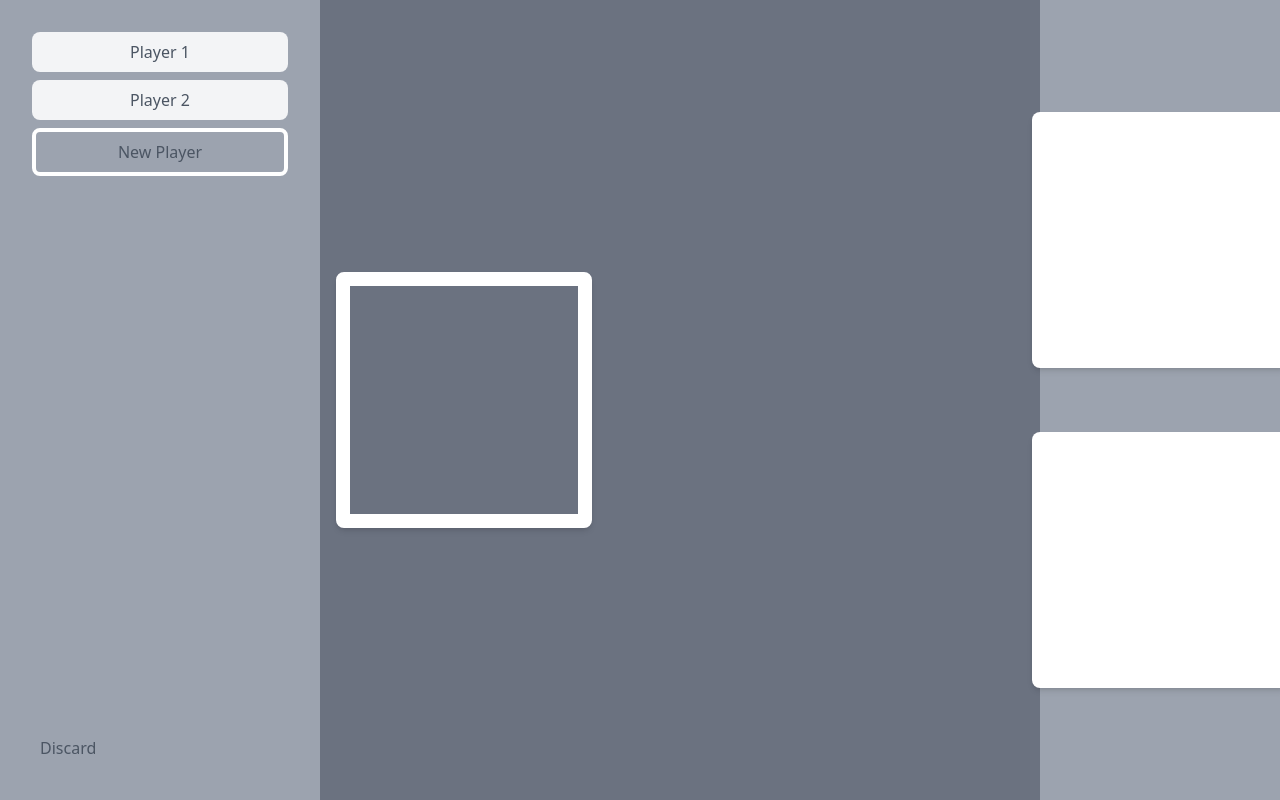
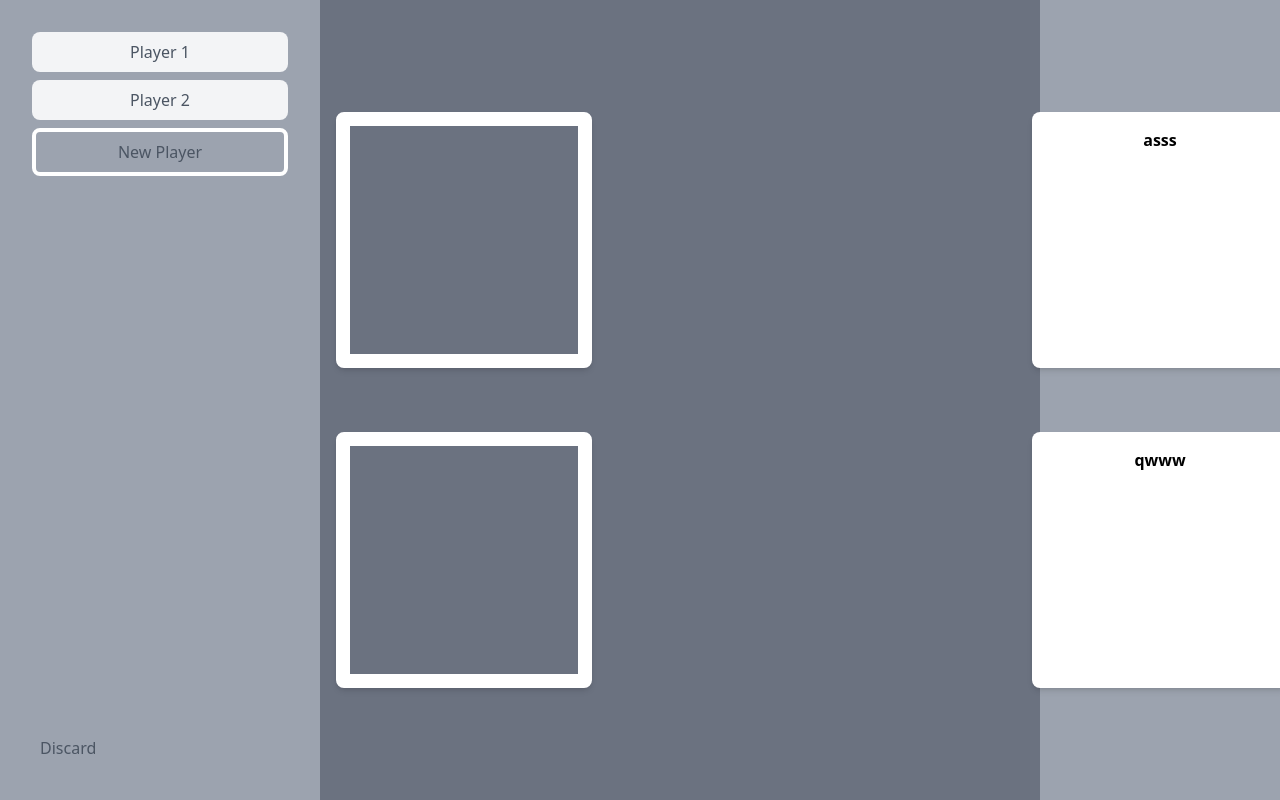
Before and after one commit to Marcox2111/Bang, a React (Create React App) app: page / in a window 1280 px wide. Shown: the top 800 px of the page. Built offline with nearby package versions, Linux system fonts and the light colour scheme.

Commit message:
Drag and Drop

```diff
--- a/public/index.html
+++ b/public/index.html
@@ -28,7 +28,7 @@
         work correctly both with client-side routing and a non-root public URL.
         Learn how to configure a non-root public URL by running `npm run build`.
         -->
-        <title>React App</title>
+        <cardName>React App</title>
 </head>
 <body>
 <noscript>You need to enable JavaScript to run this app.</noscript>
--- a/src/components/card.tsx
+++ b/src/components/card.tsx
@@ -1,32 +1,62 @@
-import React, { useState, useRef } from 'react';
+import React, {useState, useRef} from 'react';
+import { useDraggable } from '@dnd-kit/core';
+import { useSortable } from "@dnd-kit/sortable";
+import {CSS} from "@dnd-kit/utilities";
 
-export function Card({itemId, title}: { itemId: string; title: string;}) {
+type ListProps = {
+    cardID: string
+    cardName: string
+};
+export function Card({cardID, cardName}: ListProps) {
 
-    const [longHover, setLongHover] = useState(false);
-    const hoverTimeout = useRef(null);
+    const {
+        setNodeRef,
+        attributes,
+        listeners,
+        transform,
+        transition,
+        isDragging,
+    } = useSortable({
+        id: cardID,
+        data: {
+            type: "Card",
+        },
+    });
 
-    const handleMouseEnter = () => {
-        hoverTimeout.current = setTimeout(() => {
-            setLongHover(true);
-        }, 1000); // 1000ms = 1 second
+    const style = {
+        transition,
+        transform: CSS.Transform.toString(transform),
     };
 
-    const handleMouseLeave = () => {
-        clearTimeout(hoverTimeout.current);
-        setLongHover(false);
-    };
+    // const [longHover, setLongHover] = useState(false);
+    // const hoverTimeout = useRef(null);
+    //
+    // // const handleMouseEnter = () => {
+    // //     hoverTimeout.current = setTimeout(() => {
+    // //         setLongHover(true);
+    // //     }, 2500); // 1000ms = 1 second
+    // // };
+    // //
+    // // const handleMouseLeave = () => {
+    // //     clearTimeout(hoverTimeout.current);
+    // //     setLongHover(false);
+    // // };
+    // //
+    // // const handleDragStart = (e, cardId) => {
+    // //     e.dataTransfer.setData("text/plain", cardId);
+    // // }
 
     return (
         <button
-            onMouseEnter={handleMouseEnter}
-            onMouseLeave={handleMouseLeave}
-            className={`inline-block px-4 py-8 cursor-pointer select-none ${longHover ? 'long-hover' : ''}`}>
+            ref={setNodeRef} style={style} {...attributes} {...listeners}
+            className="inline-block px-4 py-8 cursor-pointer select-none">
             <div
-                className="w-64 h-64 max-w-xs rounded-lg shadow-md bg-white hover:shadow-lg hover:scale-105 transition duration-300 ease-in-out">
+                 className="w-64 h-64 max-w-xs rounded-lg shadow-md bg-white hover:shadow-lg hover:scale-105 transition duration-300 ease-in-out">
                 <div className="p-4">
-                    <div className="font-bold">{title}</div>
+                    <div className="font-bold">{cardName}</div>
                 </div>
             </div>
         </button>
+
     );
 }
--- a/src/components/hero.tsx
+++ b/src/components/hero.tsx
@@ -7,8 +7,8 @@ export function Hero() {
 
     return (
         <div className="h-screen flex flex-col justify-center items-center bg-gray-400">
-            <Card key={activePlayer.character.id} itemId={activePlayer.character.id} title={activePlayer.character.title} />
-            <Card key={activePlayer.role.id} itemId={activePlayer.role.id} title={activePlayer.role.title} />
+            <Card key={activePlayer.character.id} cardID={activePlayer.character.id} cardName={activePlayer.character.title} />
+            <Card key={activePlayer.role.id} cardID={activePlayer.role.id} cardName={activePlayer.role.title} />
 
         </div>
     );
--- a/src/components/list.tsx
+++ b/src/components/list.tsx
@@ -1,36 +1,56 @@
 import React from "react";
 import {Card} from "./card";
 import {useGame} from "../context/context";
+import {useDroppable} from '@dnd-kit/core';
+import {SortableContext, horizontalListSortingStrategy} from "@dnd-kit/sortable";
+
 
 type ListProps = {
-    type: "Hand" | "Ground";
+    id: string
+    type: string;
     cards: { id: string, title: string }[];
 };
 
-export function List({type, cards}: ListProps) {
+
+export function List({id, type, cards}: ListProps) {
     const {addCardToPlayerHand} = useGame();
+    const {setNodeRef} = useDroppable({
+        id: id,
+        data: {
+            type: "List"
+        }
+    });
 
-    const addCard = () => {
-        const newCard = {id: 'newId', title: 'New Card'}; // Adjust as needed
-        addCardToPlayerHand(newCard);
+    const addCard = (type : string) => {
+        console.log(type)
+        const newId = Math.random().toString(36).substring(2, 10);
+        const newCard = {id: newId, title: newId}; // Adjust as needed
+        addCardToPlayerHand(type,newCard);
     };
 
+
     return (
-        <div className="flex flex-row overflow-visible hide-scroll-bar">
-            <div className="flex flex-row overflow-x-scroll hide-scroll-bar">
+        <SortableContext
+            id={type}
+            items={cards}
+        >
+            <div
+                ref={setNodeRef}
+                className="flex flex-grow overflow-x-scroll overflow-y-visible hide-scroll-bar">
                 {cards.map((card, index) => (
                     <Card
-                        title={card.title}
-                        itemId={card.id}
+                        cardName={card.title}
+                        cardID={card.id}
                         key={card.id}
                     />
                 ))}
-                {type === "Hand" && (
-                    <button onClick={() => addCard()} className="inline-block px-4 py-8 cursor-pointer select-none">
+                {/*{type === "Hand" && (*/}
+                    <button onClick={() => addCard(type)} className="inline-block px-4 py-8 cursor-pointer select-none">
                         <div className="card-button"></div>
                     </button>
-                )}
+                {/*)}*/}
+
             </div>
-        </div>
+        </SortableContext>
     );
 }
--- a/src/components/playerContainer.tsx
+++ b/src/components/playerContainer.tsx
@@ -1,20 +1,82 @@
-import React from 'react';
-import { Hero } from './hero';
-import { List } from './list';
+import React, {useState} from 'react';
+import {Hero} from './hero';
+import {List} from './list';
+import {Card} from "./card";
 import {useGame} from "../context/context";
+import {DndContext, DragOverlay} from '@dnd-kit/core';
+import {arrayMove} from "@dnd-kit/sortable";
 
 export function PlayerContainer() {
-    const {activePlayer}  = useGame()
+    const {activePlayer, removeCardActivePlayer, addCardToPlayerHand,moveCardList} = useGame()
+    const [activeId, setActiveId] = useState(null)
+    const handleDragEnd = (event) => {
+        if (!event.over) return;
+        const activeId = event.active.id;
+        const overId = event.over.id;
+
+        if (activeId === overId) return;
+
+        const isActiveAList = event.active.data.current?.type === "List";
+        console.log(event.active.data.current.type);
+
+        if (!isActiveAList) return;
+
+        // setColumns((columns) => {
+        //     const activeColumnIndex = columns.findIndex((col) => col.id === activeId);
+        //
+        //     const overColumnIndex = columns.findIndex((col) => col.id === overId);
+        //
+        //     return arrayMove(columns, activeColumnIndex, overColumnIndex);
+
+    };
+
+    const handleDragStart = (event) => {
+        setActiveId(event.active.id);
+    };
+    const handleDragOver = (event) => {
+        if (!event.over) return;
+        const activeId = event.active.id;
+        const overId = event.over.id;
+
+
+        if (activeId == overId) return;
+
+        const isActiveCard = event.active.data.current?.type === "Card";
+        const isOverCard = event.over.data.current?.type === "Card";
+
+        if (isActiveCard && isOverCard) {
+            const ActiveList = event.active.data.current.sortable.containerId
+            const OverList = event.over.data.current.sortable.containerId
+
+            const activeIndex = (activePlayer[ActiveList] as Card[]).findIndex(card => card.id === activeId);
+            const overIndex = (activePlayer[OverList] as Card[]).findIndex(card => card.id === overId);
+
+
+            if (ActiveList === OverList) {
+                return arrayMove(activePlayer[ActiveList], activeIndex, overIndex - 1);
+            }
+
+            return moveCardList(ActiveList,OverList,activeIndex,overIndex);
+        }
+    };
 
     return (
-        <div className="grid grid-cols-4 justify-between items-center" >
+        <div className="grid grid-cols-4 justify-between items-center">
             <div className="col-span-3 flex flex-col">
-                <List type="Hand" cards={activePlayer.hand}/>
-                <List type="Ground" cards={activePlayer.ground}/>
+                <DndContext
+                    onDragStart={handleDragStart}
+                    onDragOver={handleDragOver}
+                    onDragEnd={handleDragEnd}
+                >
+                    <List id={`Player_${activePlayer.id}_Hand`} type="Hand" cards={activePlayer.hand}/>
+                    <List id={`Player_${activePlayer.id}_Ground`} type="Ground" cards={activePlayer.ground}/>
+                    <DragOverlay>{activeId ? <Card cardID={activeId} cardName={activeId}/> : null}</DragOverlay>
+                </DndContext>
             </div>
             <div className="col-span-1">
-                <Hero />
+                <Hero/>
             </div>
         </div>
-    );
+    )
+        ;
 }
--- a/src/context/context.tsx
+++ b/src/context/context.tsx
@@ -1,4 +1,6 @@
 import React, {createContext, useContext, useState} from 'react';
+import {start} from "repl";
+import {act} from "react-dom/test-utils";
 
 type Card = {
     id: string;
@@ -18,10 +20,10 @@ const GameContext = createContext({
     players: [] as Player[],
     setActivePlayer: (() => {
     }) as React.Dispatch<React.SetStateAction<Player | null>>,
-    moveCardToGround: ((_: number, __: number) => {
-    }) as (playerId: number, cardIndex: number) => void,
-    addCardToPlayerHand: ((newCard: Card) => {
-    }) as (newCard: Card) => void
+    moveCardList: ((startList:string, endList:string, startIndex:number, endIndex:number) => { }),
+    removeCardActivePlayer: ((_: string) => {    }) as (cardIndex: string) => void,
+    addCardToPlayerHand: ((type: string, newCard: Card) => {
+    }) as (type: string, newCard: Card) => void
 });
 
 
@@ -36,24 +38,24 @@ export function GameProvider({children}) {
         {
             id: 1,
             character: {
-                id: '',
-                title: ''
+                id: 'asd',
+                title: 'asss'
             },
             role: {
-                id: '',
-                title: ''
+                id: 'qwe',
+                title: 'qwww'
             },
             hand: [], ground: []
         },
         {
             id: 2,
             character: {
-                id: '',
-                title: ''
+                id: 'zxc',
+                title: 'zxxx'
             },
             role: {
-                id: '',
-                title: ''
+                id: 'vvv',
+                title: 'vfr'
             },
             hand: [], ground: []
         },
@@ -61,30 +63,65 @@ export function GameProvider({children}) {
     ]);
     const [activePlayer, setActivePlayer] = useState<Player>(players[0]);
 
+    const removeCardActivePlayer = (cardIndex:string) => {
+        const newHand = activePlayer.hand.filter(c => c.id !== cardIndex);
+        setActivePlayer({
+            ...activePlayer,
+            hand: newHand,
+        });
 
-    const moveCardToGround = (playerId: number, cardIndex: number) => {
+    }
+
+    const moveCardList = (startList, endList, startIndex, endIndex) => {
+        const card = activePlayer[startList][startIndex];
+        if (!card) return;
+
+        // Remove the card from the hand
+        const newStartList = activePlayer[startList].filter(c => c.id !== startIndex);
+
+        // Add the card to the ground
+        const newEndList = [...activePlayer[endList], card];
+
+        // Update the activePlayer's hand and ground
+        setActivePlayer({
+            ...activePlayer,
+            [startList]: newStartList,
+            [endList]: newEndList,
+        });
     };
 
-    const addCardToPlayerHand = (newCard: Card) => {
+    const addCardToPlayerHand = (type: string, newCard: Card) => {
         setActivePlayer(prevPlayer => {
             if (!prevPlayer) return null;
-            return {...prevPlayer, hand: [...prevPlayer.hand, newCard]};
+
+            // Check the type and update the appropriate array
+            if (type === "Hand") {
+                return { ...prevPlayer, hand: [...prevPlayer.hand, newCard] };
+            } else if (type === "Ground") {
+                return { ...prevPlayer, ground: [...prevPlayer.ground, newCard] };
+            }
+            return prevPlayer; // return the previous state if type doesn't match any condition
         });
 
         // Update the specific player in the players array
         setPlayers(prevPlayers => {
             return prevPlayers.map(player => {
                 if (player.id === activePlayer.id) {
-                    return { ...player, hand: [...player.hand, newCard] };
+                    if (type === "Hand") {
+                        return { ...player, hand: [...player.hand, newCard] };
+                    } else if (type === "Ground") {
+                        return { ...player, ground: [...player.ground, newCard] };
+                    }
                 }
                 return player;
             });
         });
     };
 
+
     return (
         <GameContext.Provider
-            value={{activePlayer, players, setActivePlayer, moveCardToGround, addCardToPlayerHand}}>
+            value={{activePlayer, players, setActivePlayer, moveCardList,removeCardActivePlayer, addCardToPlayerHand}}>
             {children}
         </GameContext.Provider>
     );
--- a/src/index.tsx
+++ b/src/index.tsx
@@ -1,5 +1,5 @@
 import React from "react";
-import ReactDOM from "react-dom";
+import { createRoot } from 'react-dom/client';
 
 import {Sidebar} from "./components/sidebar";
 import {GameProvider} from "./context/context";
@@ -21,4 +21,6 @@ function App() {
     );
 }
 
-ReactDOM.render(<App/>, document.getElementById("root"));
+const domNode = document.getElementById("root");
+const root = createRoot(domNode);
+root.render(<App />);
```
Also changed, not shown: package.json (+6 -6 lines), src/styles/globalStyles.css (line endings or trailing spaces), 1 other file (tests, documents, lock files or other folders).
